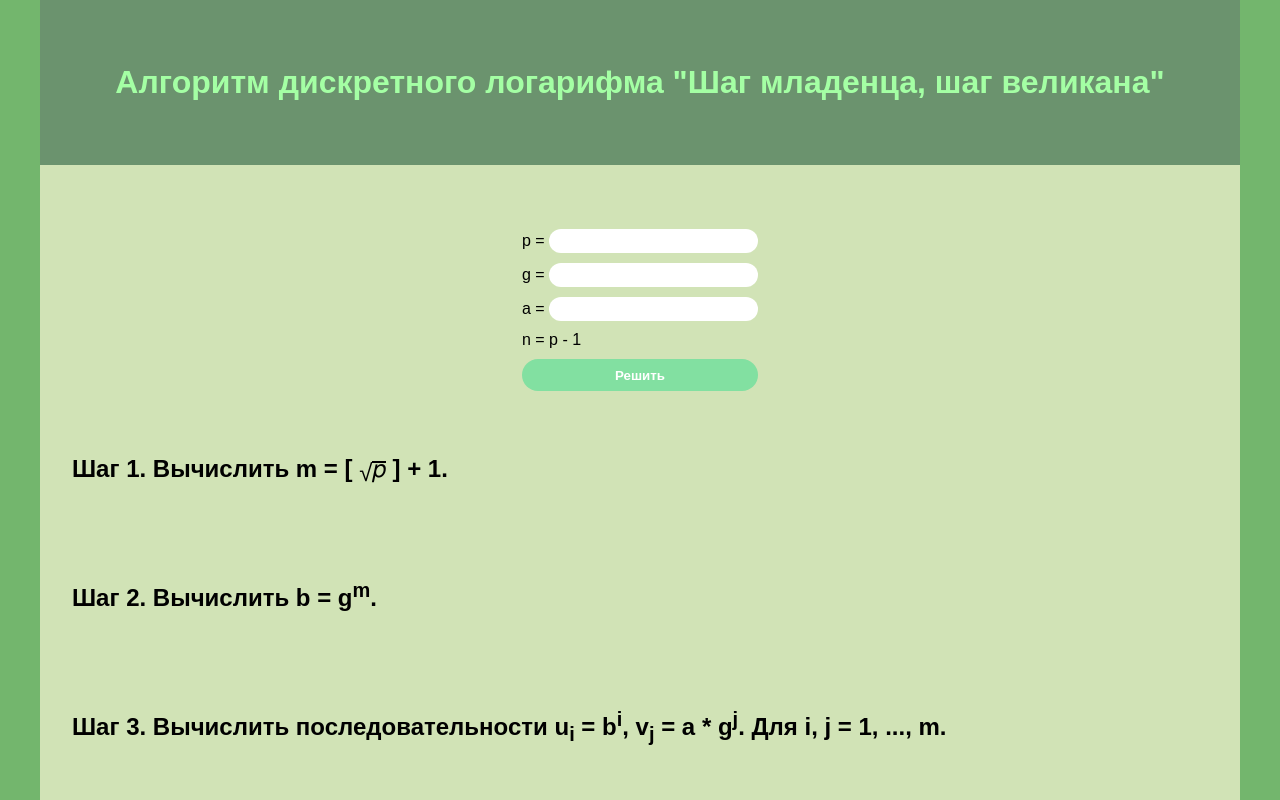
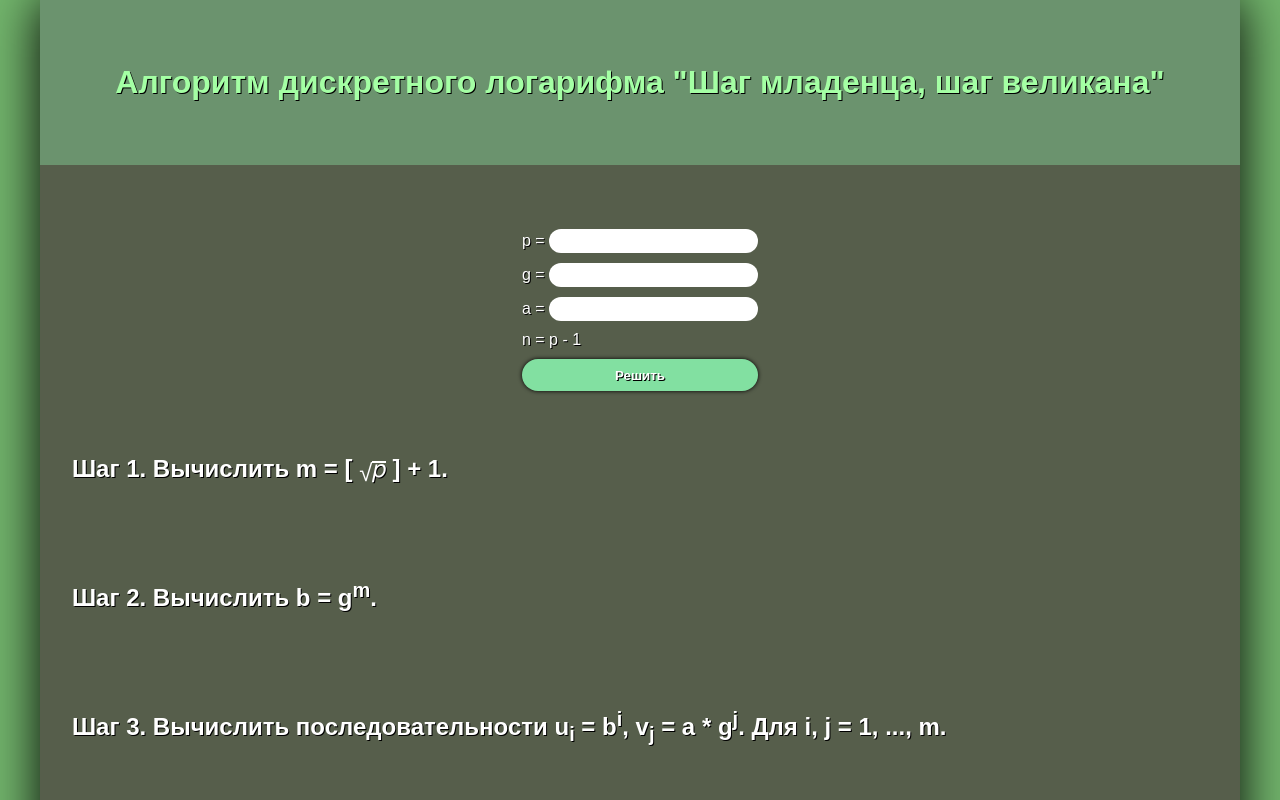
Before and after one commit to iG0re4eK/information-security-lab-9, a plain HTML site: page index.html in a window 1280 px wide. Shown: the top 800 px of the page. Drawn offline with Linux system fonts and the light colour scheme.

Commit message:
update text-shadow

```diff
--- a/style.css
+++ b/style.css
@@ -14,6 +14,7 @@ body {
   flex-direction: column;
   max-width: 1200px;
   margin: 0 auto;
+  box-shadow: 0 0 50px black;
 }
 
 h1 {
@@ -21,14 +22,17 @@ h1 {
   padding: 4rem 0;
   text-align: center;
   color: rgb(164, 255, 164);
+  text-shadow: 1px 1px black;
 }
 
 main {
   padding: 4rem 2rem;
-  background-color: rgb(209, 227, 182);
+  background-color: rgb(86, 94, 75);
   display: flex;
   flex-direction: column;
   gap: 4rem;
+  color: white;
+  text-shadow: 1px 1px black;
 }
 
 .section-output {
@@ -61,6 +65,8 @@ main {
   }
 
   button {
+    box-shadow: 0 0 4px black;
+    text-shadow: 1px 1px black;
     background-color: rgb(130, 224, 161);
     color: white;
     font-weight: 600;
```
